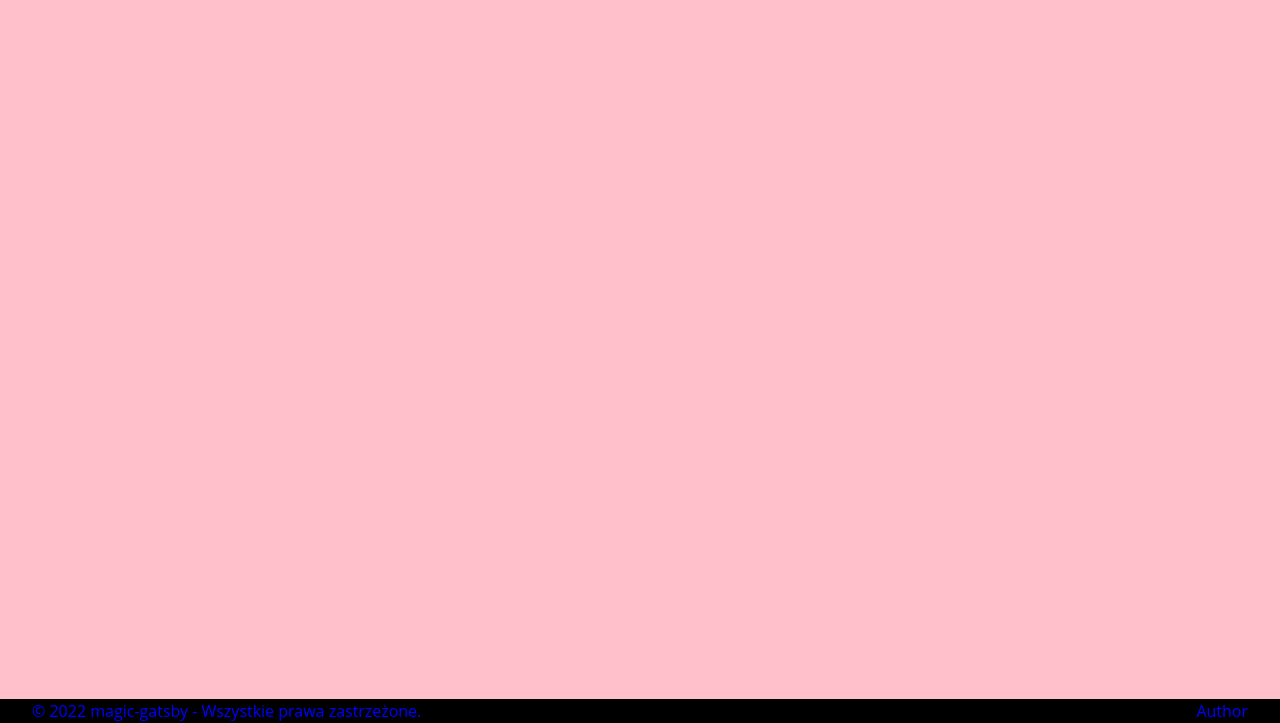
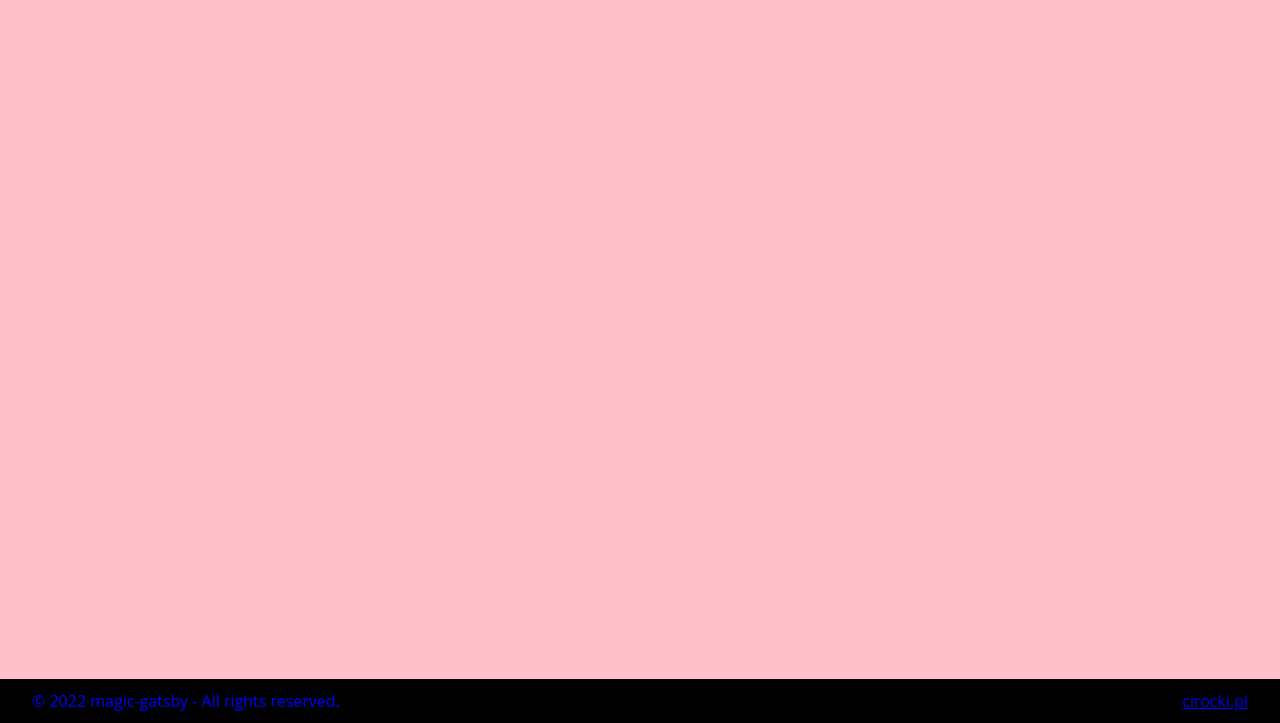
Before and after one commit to cirocki/gatsby-magic, a Gatsby site: page / in a window 1280 px wide. Shown: the part 77-800 px from the top of the page. Built offline with nearby package versions, Linux system fonts and the light colour scheme; Gatsby itself is replaced by a stand-in of ours.

Commit message:
Add Author component

```diff
--- a/gatsby-config.ts
+++ b/gatsby-config.ts
@@ -4,6 +4,8 @@ const config: GatsbyConfig = {
   siteMetadata: {
     title: `magic-gatsby`,
     siteUrl: `https://alocasia.mc`,
+    pageAuthor: "cirocki.pl",
+    pageAuthorUrl: "https://cirocki.pl/",
   },
   // More easily incorporate content into your pages through automatic TypeScript type generation and better GraphQL IntelliSense.
   // If you use VSCode you can also use the GraphQL plugin
--- a/src/components/layout/footer/Author.tsx
+++ b/src/components/layout/footer/Author.tsx
@@ -1,7 +1,17 @@
-import React from 'react'
+import { StaticImage } from "gatsby-plugin-image";
+import React from "react";
+import { useSiteMetadata } from "../../../components/hooks/use-site-metadata";
+import styled from "styled-components";
 
 export default function Author() {
+  const { pageAuthor, pageAuthorUrl } = useSiteMetadata();
+  const StyledLink = styled.a`
+    padding: 10px 0;
+    display: block;
+  `;
   return (
-    <div>Author</div>
-  )
+    <div>
+      <StyledLink href={pageAuthorUrl}>{pageAuthor}</StyledLink>
+    </div>
+  );
 }
--- a/src/components/layout/footer/Copyrights.tsx
+++ b/src/components/layout/footer/Copyrights.tsx
@@ -1,16 +1,21 @@
 import React from "react";
 import { useSiteMetadata } from "../../../components/hooks/use-site-metadata";
+import styled from "styled-components";
 
 export default function Copyrights() {
-  const { title: copyrightsOwner } = useSiteMetadata();
   const today: Date = new Date();
   const yearToday: number = today.getFullYear();
+  const { title: copyrightsOwner } = useSiteMetadata();
+
+  const StyledParagraph = styled.p`
+    padding: 10px 0;
+  `;
 
   return (
     <div>
-      <p>
-        © {yearToday} {copyrightsOwner} - Wszystkie prawa zastrzeżone.
-      </p>
+      <StyledParagraph>
+        © {yearToday} {copyrightsOwner} - All rights reserved.
+      </StyledParagraph>
     </div>
   );
 }
```
Also changed, not shown: src/components/hooks/use-site-metadata.tsx (+14 -10 lines).
